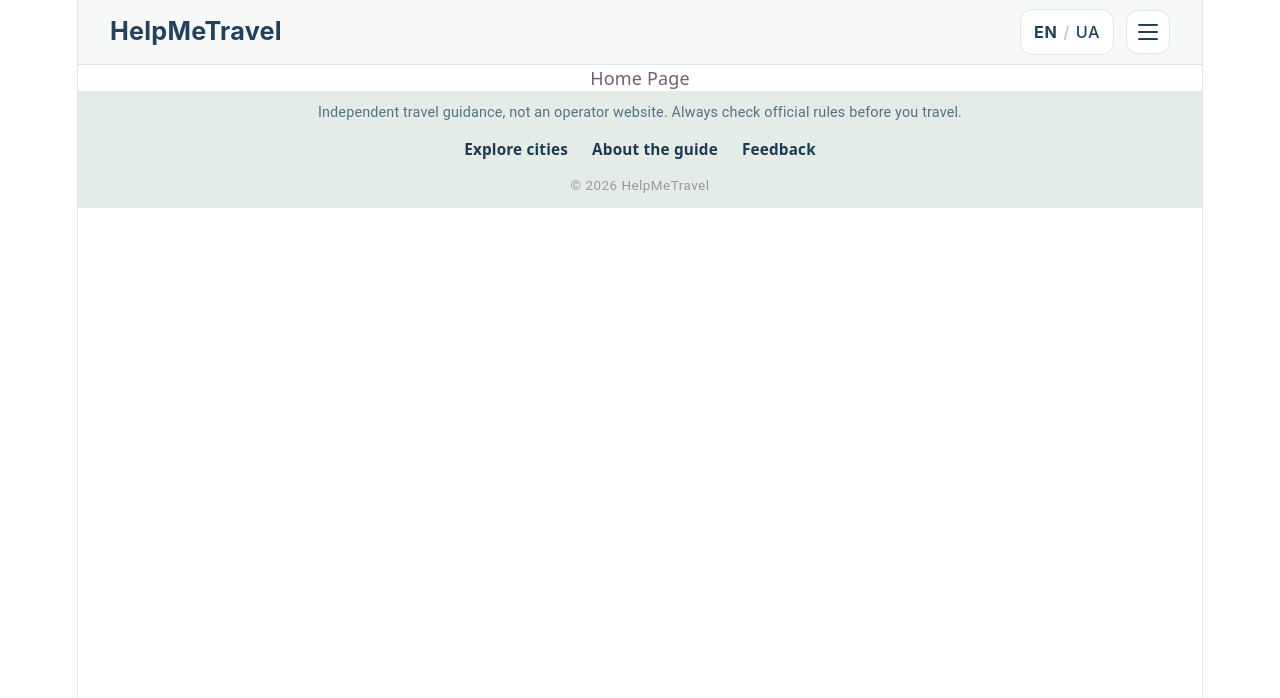
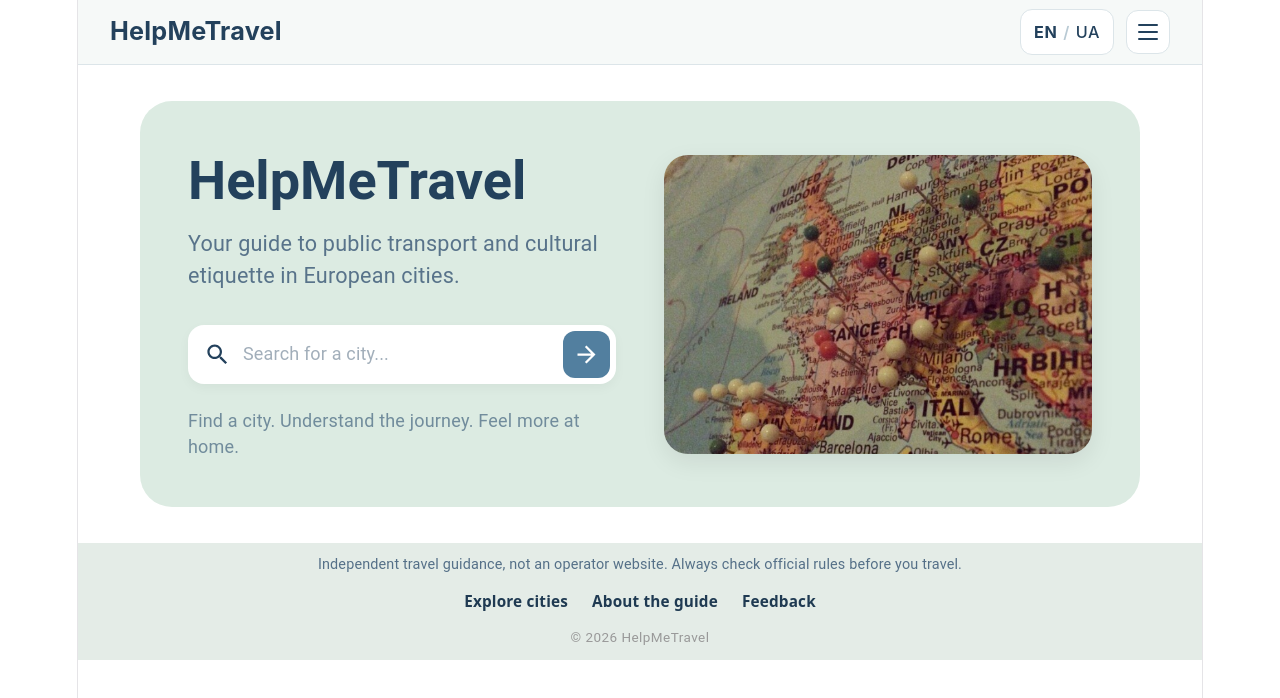
Before and after one commit to HelpMeTravel/frontend, a React app: page / in a window 1280 px wide. Shown: the top 698 px of the page. Built offline with nearby package versions, Linux system fonts and the light colour scheme; the HTML template or start-up script is replaced by a standard one.

Commit message:
create Home page and bind route to Layout

```diff
--- /dev/null
+++ b/src/pages/public/Home.jsx
@@ -0,0 +1,7 @@
+import HeroCard from '../../components/HeroCard';
+
+export const Home = () => (
+  <div style={{ display: 'flex', justifyContent: 'center', padding: '2rem', color: '#fffff' }}>
+    <HeroCard />
+  </div>
+);
```
Also changed, not shown: src/constants/router.jsx (+4 -3 lines).
